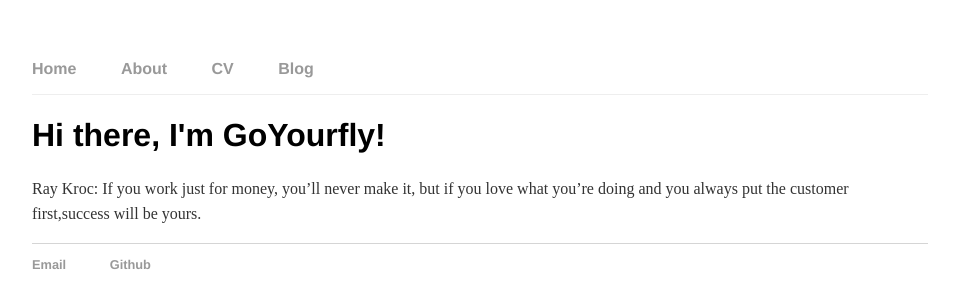
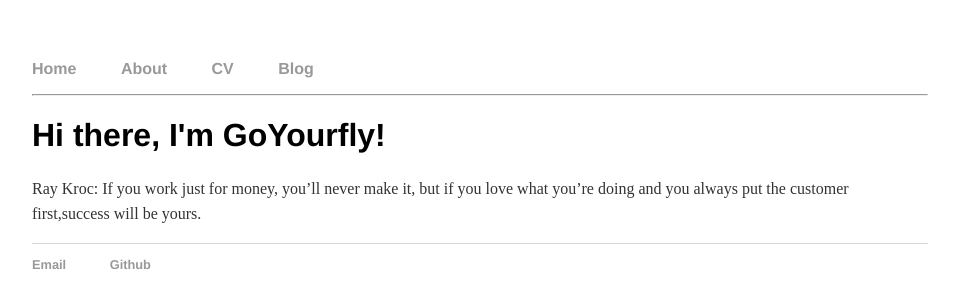
Before and after one commit to goyourfly/goyourfly.github.io, a Jekyll site: the page built from index.html, in a window 1280 px wide. Shown: the top 308 px of the page, without its empty margins (160-1119 px from the left). Built offline with Jekyll 4.4.1, drawn with Linux system fonts in a browser that asks for light colours.

Commit message:
Update main.css

```diff
--- a/css/main.css
+++ b/css/main.css
@@ -42,12 +42,3 @@ ul.posts {
 ul.posts li {
     list-style: none;
 }
-
-hr{
-    display: block;
-    height: 1px;
-    border: 0;
-    border-top: 1px solid #eee;
-    margin: 1em 0;
-    padding: 0;
-}
```
